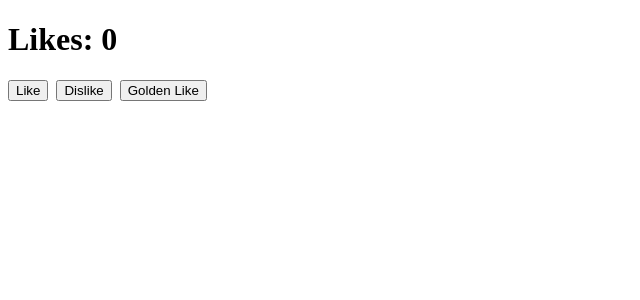
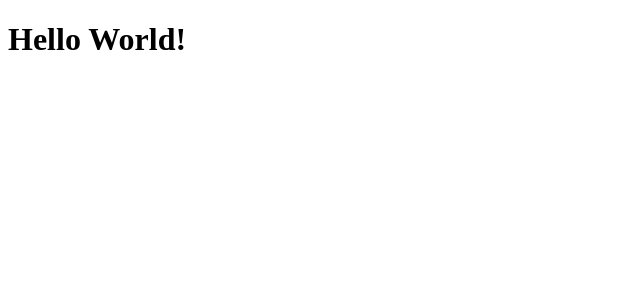
Before and after one commit to githubscientist/js-fsdcweeb4142, a React (Vite) app: page / in a window 1280 px wide. Shown: the top 300 px of the page, without its empty margins (0-640 px from the left). Built offline with nearby package versions, Linux system fonts and the light colour scheme.

Commit message:
cleanup --done

```diff
--- a/src/App.jsx
+++ b/src/App.jsx
@@ -1,29 +1,8 @@
-import { useReducer, useState } from "react";
-
-const reducer = (state, action) => {
-  switch (action.type) {
-    case 'LIKE':
-      return state + 1;
-    case 'DISLIKE':
-      return state - 1;
-    case 'GOLDEN_LIKE':
-      return state + action.payload;
-    default:
-      return state;
-  }
-}
-
 const App = () => {
-
-  const [likes, setLikes] = useReducer(reducer, 0);
-
   return (
-    <>
-      <h1>Likes: {likes}</h1>
-      <button onClick={() => setLikes({ type: 'LIKE' })}>Like</button> &nbsp;
-      <button onClick={() => setLikes({ type: 'DISLIKE' })}>Dislike</button> &nbsp;
-      <button onClick={() => setLikes({ type: 'GOLDEN_LIKE', payload: 100 })}>Golden Like</button>
-    </>
+    <div>
+      <h1>Hello World!</h1>
+    </div>
   )
 }
 
```
